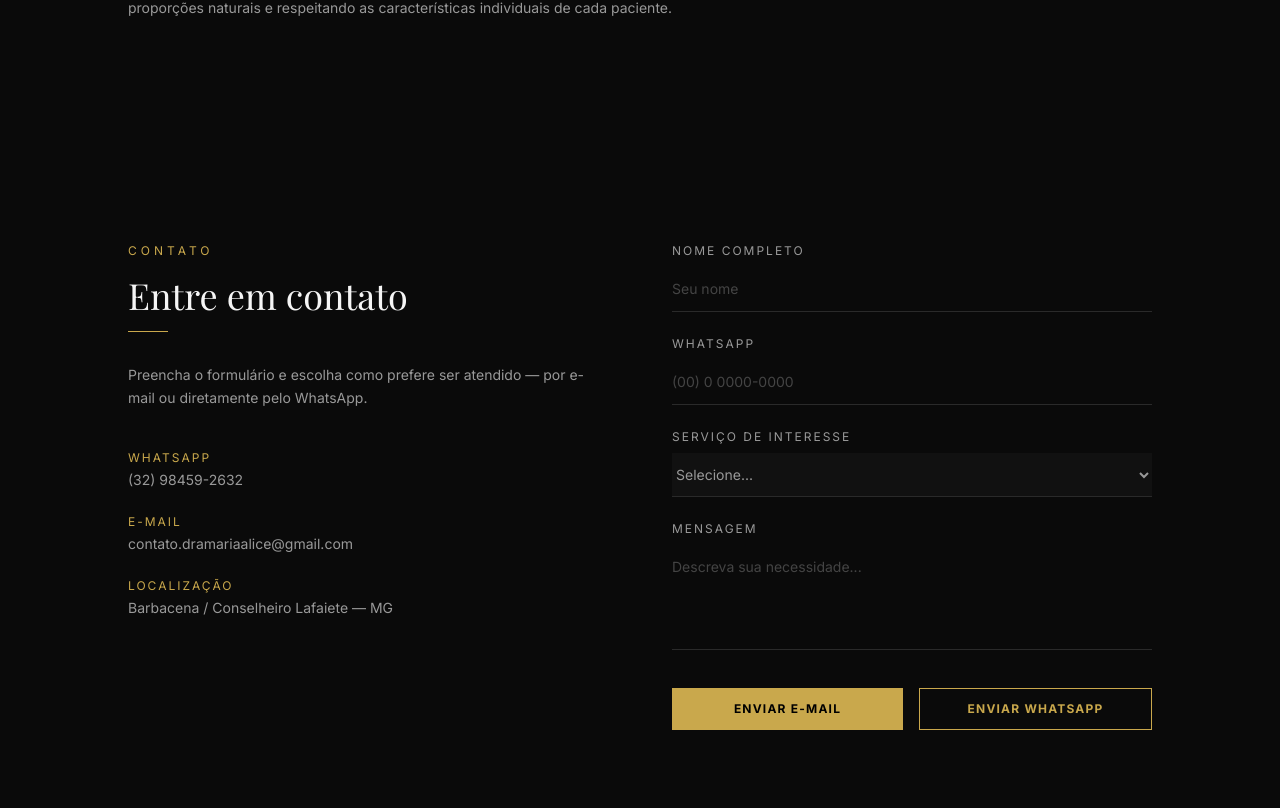
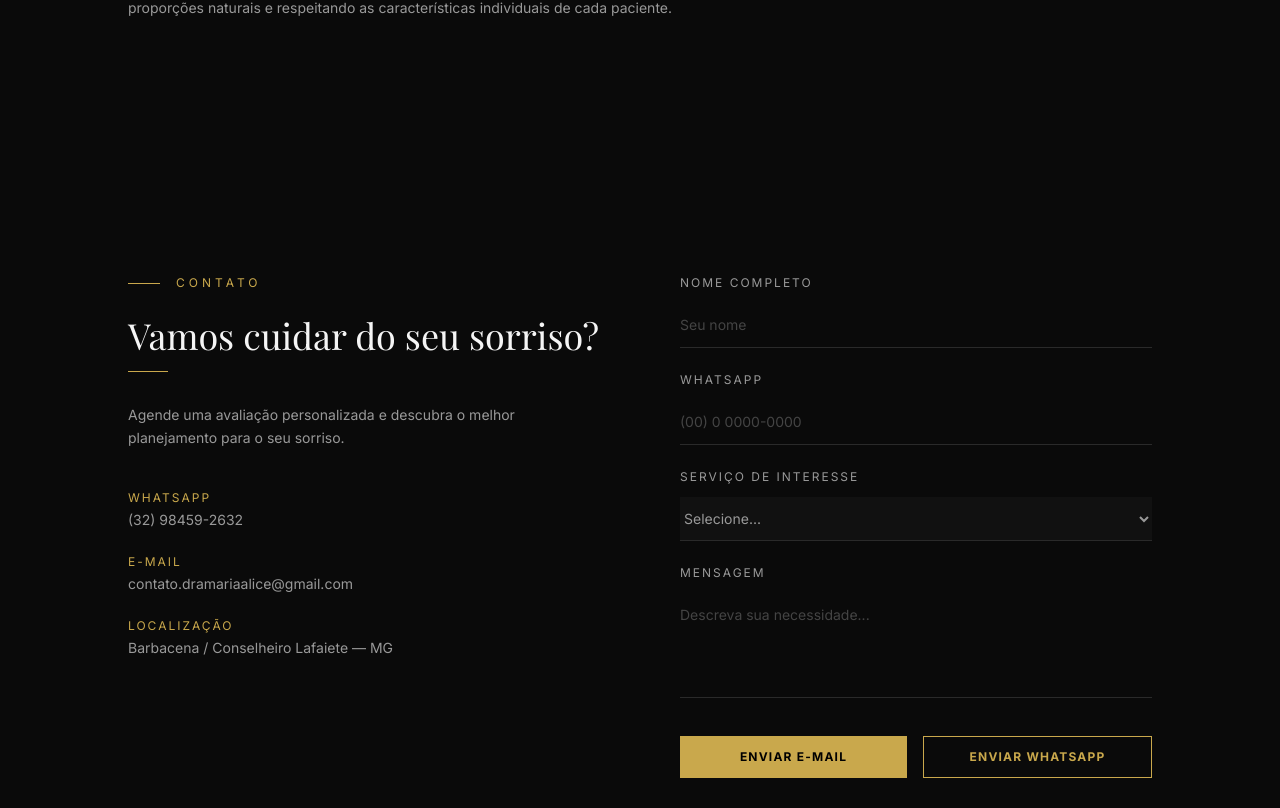
Before and after one commit to pedro-devxzd/projeto-nomade, a Next.js app: page / in a window 1280 px wide. Shown: the part 3432-4240 px from the top of the page. Built offline with nearby package versions, Linux system fonts and the light colour scheme; a web font is replaced by a local one.

Commit message:
melhora secao de contato com novo acabamento

```diff
--- a/app/components/sections/Contato.jsx
+++ b/app/components/sections/Contato.jsx
@@ -1,6 +1,8 @@
 "use client";
+
 import { useState } from "react";
 import emailjs from "@emailjs/browser";
+import ScrollReveal from "../ScrollReveal";
 
 export default function Contato() {
   const [form, setForm] = useState({
@@ -9,16 +11,22 @@ export default function Contato() {
     service: "",
     message: "",
   });
+
   const [status, setStatus] = useState("");
   const [loading, setLoading] = useState(false);
 
   const handleChange = (e) => {
-    setForm({ ...form, [e.target.name]: e.target.value });
+    setForm({
+      ...form,
+      [e.target.name]: e.target.value,
+    });
   };
 
   const handleEmail = async (e) => {
     e.preventDefault();
+
     setLoading(true);
+
     try {
       await emailjs.send(
         "service_5ymsdg8",
@@ -26,67 +34,99 @@ export default function Contato() {
         form,
         "VIEfqCFL8W1Lqoc97",
       );
+
       setStatus("email_ok");
     } catch (error) {
       console.log("Erro EmailJS:", error);
       setStatus("email_erro");
     }
+
     setLoading(false);
   };
 
   const handleWhatsApp = () => {
     const msg = `Olá Dra. Maria Alice! Me chamo ${form.from_name}. Tenho interesse em: ${form.service}. ${form.message}`;
+
     const url = `https://wa.me/5532984592632?text=${encodeURIComponent(msg)}`;
+
     window.open(url, "_blank");
   };
 
   const labelStyle =
-    "text-[#999999] text-xs uppercase tracking-[2px] block mb-2";
+    "text-[#999999] text-xs uppercase tracking-[2px] block mb-3";
+
   const inputStyle =
     "w-full bg-transparent border-b border-[#2A2A2A] text-[#F5F5F5] text-sm py-3 outline-none placeholder:text-[#444] focus:border-[#C9A84C] transition-colors";
 
+  const buttonPrimary =
+    "bg-[#C9A84C] text-black px-6 py-3 text-xs font-bold uppercase tracking-widest transition-all duration-300 hover:bg-[#E8C97A] hover:-translate-y-1 hover:shadow-[0_10px_25px_rgba(201,168,76,0.20)]";
+
+  const buttonSecondary =
+    "border border-[#C9A84C] text-[#C9A84C] px-6 py-3 text-xs font-bold uppercase tracking-widest transition-all duration-300 hover:bg-[#C9A84C] hover:text-black hover:-translate-y-1";
+
   return (
-    <section id="contato" className="bg-[#0A0A0A] py-24 px-6">
-      <div className="max-w-5xl mx-auto grid grid-cols-1 md:grid-cols-2 gap-16">
+    <section id="contato" className="bg-[#0A0A0A] py-32 px-6">
+      <ScrollReveal>
+        <div className="max-w-5xl mx-auto grid grid-cols-1 md:grid-cols-2 gap-20">
+          {/* Informações */}
+
           <div>
-          <p className="text-[#C9A84C] text-xs uppercase tracking-[4px] mb-4">
+            <div className="flex items-center gap-4 mb-6">
+              <div className="w-8 h-px bg-[#C9A84C]"></div>
+
+              <p className="text-[#C9A84C] text-xs uppercase tracking-[4px]">
                 Contato
               </p>
+            </div>
+
             <h2 className="font-playfair text-4xl text-[#F5F5F5] mb-4">
-            Entre em contato
+              Vamos cuidar do seu sorriso?
             </h2>
+
             <div className="w-10 h-px bg-[#C9A84C] mb-8"></div>
+
             <p className="text-[#999999] text-sm leading-relaxed mb-10">
-            Preencha o formulário e escolha como prefere ser atendido — por
-            e-mail ou diretamente pelo WhatsApp.
+              Agende uma avaliação personalizada e descubra o melhor
+              planejamento para o seu sorriso.
             </p>
-          <div className="mb-6">
+
+            <div className="space-y-6">
+              <div>
                 <p className="text-[#C9A84C] text-xs uppercase tracking-[2px] mb-1">
                   WhatsApp
                 </p>
+
                 <p className="text-[#999999] text-sm">(32) 98459-2632</p>
               </div>
-          <div className="mb-6">
+
+              <div>
                 <p className="text-[#C9A84C] text-xs uppercase tracking-[2px] mb-1">
                   E-mail
                 </p>
+
                 <p className="text-[#999999] text-sm">
                   contato.dramariaalice@gmail.com
                 </p>
               </div>
-          <div className="mb-6">
+
+              <div>
                 <p className="text-[#C9A84C] text-xs uppercase tracking-[2px] mb-1">
                   Localização
                 </p>
+
                 <p className="text-[#999999] text-sm">
                   Barbacena / Conselheiro Lafaiete — MG
                 </p>
               </div>
             </div>
+          </div>
+
+          {/* Formulário */}
 
           <div>
             <div className="mb-6">
               <label className={labelStyle}>Nome completo</label>
+
               <input
                 name="from_name"
                 type="text"
@@ -96,8 +136,10 @@ export default function Contato() {
                 value={form.from_name}
               />
             </div>
+
             <div className="mb-6">
               <label className={labelStyle}>WhatsApp</label>
+
               <input
                 name="phone"
                 type="tel"
@@ -107,31 +149,53 @@ export default function Contato() {
                 value={form.phone}
               />
             </div>
+
             <div className="mb-6">
               <label className={labelStyle}>Serviço de interesse</label>
+
               <select
                 name="service"
-              className="w-full bg-[#111111] border-b border-[#2A2A2A] text-[#999999] text-sm py-3 outline-none focus:border-[#C9A84C] transition-colors"
+                className="
+                  w-full
+                  bg-[#111111]
+                  border-b
+                  border-[#2A2A2A]
+                  text-[#999999]
+                  text-sm
+                  py-3
+                  outline-none
+                  focus:border-[#C9A84C]
+                  transition-colors
+                "
                 onChange={handleChange}
                 value={form.service}
               >
                 <option value="">Selecione...</option>
+
                 <option>Facetas em Resina</option>
+
                 <option>Restauração em Resina</option>
+
                 <option>Clareamento Dental</option>
+
                 <option>Planejamento Estético</option>
+
                 <option>Odontologia Digital</option>
+
                 <option>Consulta Geral</option>
+
                 <option>Urgência</option>
               </select>
             </div>
+
             <div className="mb-8">
               <label className={labelStyle}>Mensagem</label>
+
               <textarea
                 name="message"
                 placeholder="Descreva sua necessidade..."
                 rows={4}
-              className="w-full bg-transparent border-b border-[#2A2A2A] text-[#F5F5F5] text-sm py-3 outline-none placeholder:text-[#444] focus:border-[#C9A84C] transition-colors resize-none"
+                className={inputStyle + " resize-none"}
                 onChange={handleChange}
                 value={form.message}
               />
@@ -142,6 +206,7 @@ export default function Contato() {
                 E-mail enviado com sucesso!
               </p>
             )}
+
             {status === "email_erro" && (
               <p className="text-red-400 text-sm mb-4">
                 Erro ao enviar. Tente pelo WhatsApp.
@@ -152,19 +217,21 @@ export default function Contato() {
               <button
                 onClick={handleEmail}
                 disabled={loading}
-              className="bg-[#C9A84C] text-black px-6 py-3 text-xs font-bold uppercase tracking-widest hover:bg-[#E8C97A] transition-colors flex-1"
+                className={`${buttonPrimary} flex-1`}
               >
                 {loading ? "Enviando..." : "Enviar E-mail"}
               </button>
+
               <button
                 onClick={handleWhatsApp}
-              className="border border-[#C9A84C] text-[#C9A84C] px-6 py-3 text-xs font-bold uppercase tracking-widest hover:bg-[#C9A84C] hover:text-black transition-colors flex-1"
+                className={`${buttonSecondary} flex-1`}
               >
                 Enviar WhatsApp
               </button>
             </div>
           </div>
         </div>
+      </ScrollReveal>
     </section>
   );
 }
```
Lines whose indentation alone changed are shown as unchanged.
